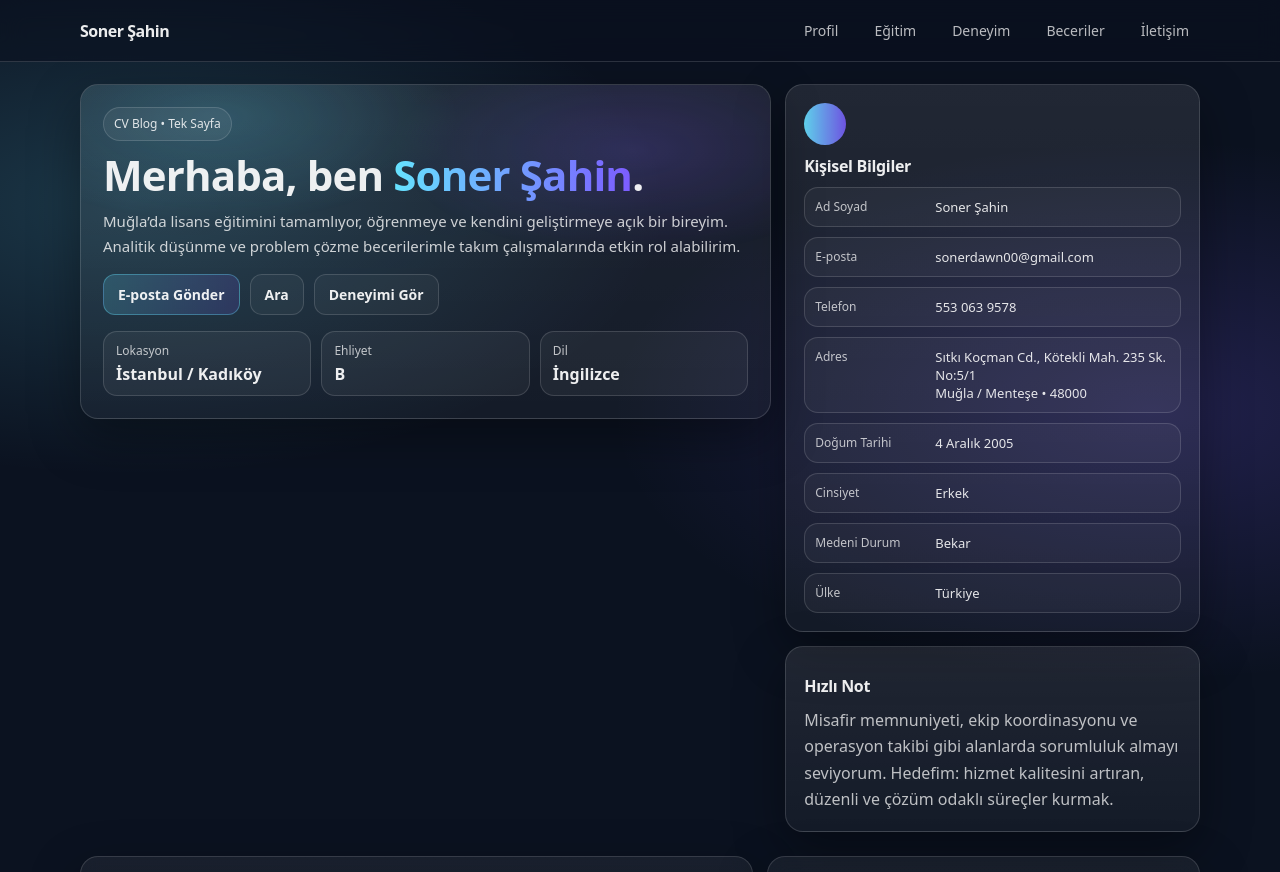
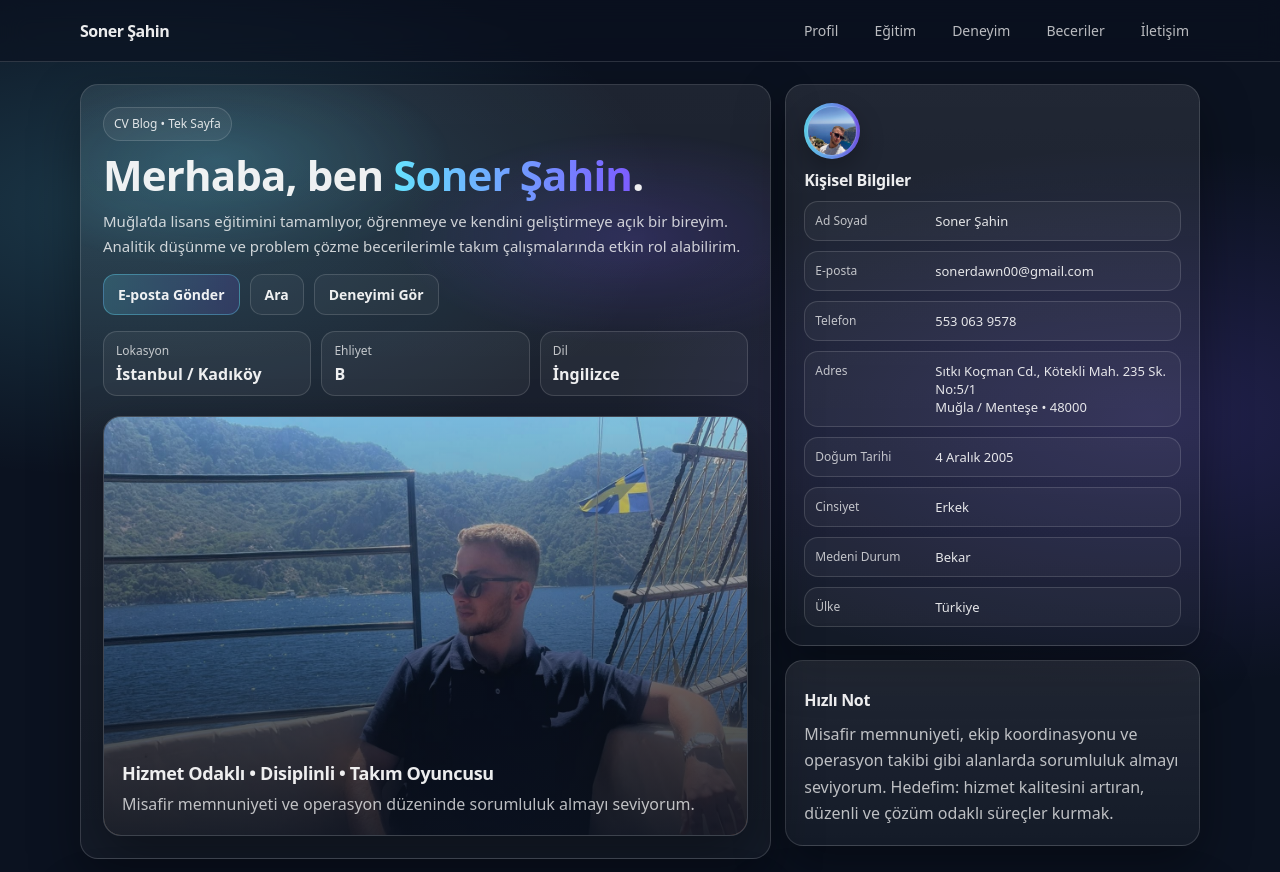
Before and after one commit to EgemenShn01/sonerWebSite, a plain HTML site: page index.html in a window 1280 px wide. Shown: the top 872 px of the page. Drawn offline with Linux system fonts and the light colour scheme.

Commit message:
end check

```diff
--- a/index.css
+++ b/index.css
@@ -232,23 +232,28 @@ a:hover{ text-decoration: underline; }
   gap:12px;
   margin-bottom: 10px;
 }
+
+/* Gradient çerçeve */
 .avatar__ring{
-  width: 42px; height: 42px;
+  width: 56px;
+  height: 56px;
   border-radius: 50%;
+  padding: 3px; /* çerçeve kalınlığı */
   background: linear-gradient(90deg, rgba(102,227,255,.9), rgba(124,92,255,.85));
-  filter: blur(.2px);
+  box-shadow: 0 10px 25px rgba(0,0,0,.25);
+  filter: none;
 }
-.avatar__img{
-  margin-left: -32px;
-  width: 46px; height: 46px;
-  border-radius: 14px;
-  display:grid;
-  place-items:center;
-  font-weight: 900;
-  letter-spacing: -0.04em;
-  background: rgba(255,255,255,.10);
-  border: 1px solid var(--line);
+
+/* Fotoğrafın kendisi */
+.avatar__photo{
+  width: 100%;
+  height: 100%;
+  border-radius: 50%;
+  object-fit: cover;
+  display: block;
+  border: 1px solid rgba(255,255,255,.18);
 }
+
 
 .side__title{
   margin: 10px 0 10px;
@@ -451,3 +456,48 @@ a:hover{ text-decoration: underline; }
   .quick{ grid-template-columns: 1fr; }
   .nav{ display:none; }
 }
+/* Hero altındaki boş alanı foto ile dolduran banner */
+.hero__media{
+  margin-top: 20px;
+  grid-column: 1 / -1;       /* iki kolonu da kapla */
+  height: 420px;
+  border-radius: var(--radius);
+  overflow: hidden;
+  position: relative;
+  border: 1px solid var(--line);
+  box-shadow: var(--shadow);
+  background: rgba(255,255,255,.04);
+}
+
+.hero__media img{
+  width: 100%;
+  height: 100%;
+  object-fit: cover;
+  display: block;
+  transform: scale(1.02);
+}
+
+.hero__media::after{
+  content:"";
+  position:absolute;
+  inset:0;
+  background: linear-gradient(180deg, rgba(11,18,32,.15), rgba(11,18,32,.90));
+}
+
+.hero__mediaContent{
+  position:absolute;
+  left: 18px;
+  right: 18px;
+  bottom: 18px;
+  z-index: 1;
+}
+
+.hero__mediaContent h3{
+  margin: 0;
+  font-size: 18px;
+}
+
+.hero__mediaContent p{
+  margin-top: 6px;
+  color: rgba(255,255,255,.72);
+}
--- a/index.html
+++ b/index.html
@@ -55,14 +55,24 @@
               <span class="quick__value">İngilizce</span>
             </div>
           </div>
+          <!-- HERO ALT BANNER (boş alanı doldurur) -->
+        <section class="hero__media" aria-label="Soner Şahin Fotoğraf">
+        <img src="sonerResim.jpeg" alt="Soner Şahin" />
+        <div class="hero__mediaContent">
+            <h3>Hizmet Odaklı • Disiplinli • Takım Oyuncusu</h3>
+            <p>Misafir memnuniyeti ve operasyon düzeninde sorumluluk almayı seviyorum.</p>
+        </div>
         </section>
-
+        </section>
         <!-- Sidebar / Personal -->
         <aside class="side">
           <div class="side__card">
             <div class="avatar">
-              <div class="avatar__ring"></div>
+            <div class="avatar__ring">
+                <img class="avatar__photo" src="ProfilImageSoner.jpeg" alt="Soner Şahin" />
             </div>
+            </div>
+
 
             <h2 class="side__title">Kişisel Bilgiler</h2>
 
```
Also changed, not shown: ProfilImageSoner.jpeg (added), sonerResim.jpeg (added).
